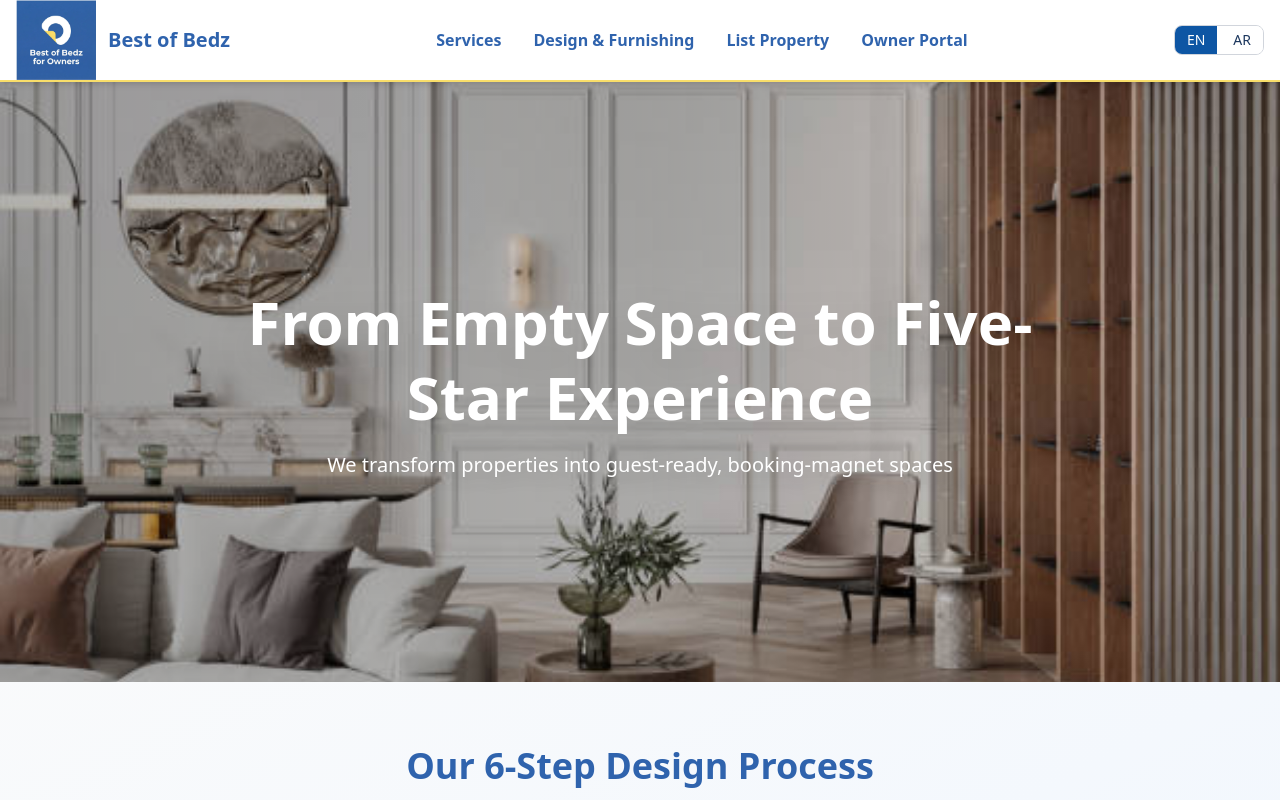
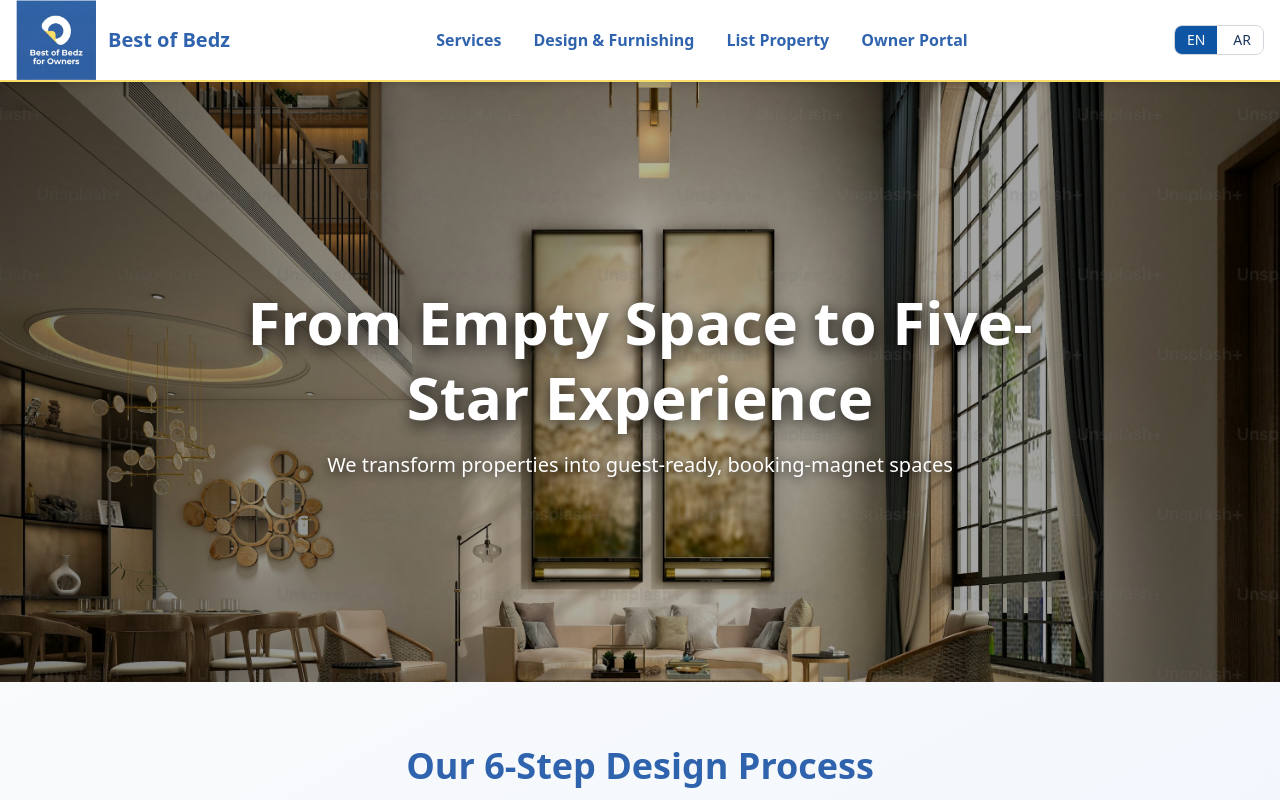
Before and after one commit to HASSANBOB533/property-mgtg-new, a Next.js app: page /en/design in a window 1280 px wide. Shown: the top 800 px of the page. Built offline with nearby package versions, Linux system fonts and the light colour scheme.

Commit message:
Apply high-quality hero image (3000x2500px) with light overlay for text visibility

```diff
--- a/components/design/DesignHero.tsx
+++ b/components/design/DesignHero.tsx
@@ -18,17 +18,17 @@
           priority
           quality={90}
         />
-        {/* Overlay */}
-        <div className="absolute inset-0 bg-gradient-to-r from-black/30 via-black/20 to-transparent"></div>
+        {/* Light Overlay for Text Readability */}
+        <div className="absolute inset-0 bg-gradient-to-r from-black/50 via-black/30 to-black/40"></div>
       </div>
 
       {/* Content */}
       <div className="container mx-auto px-4 relative z-10">
         <div className="max-w-4xl mx-auto text-center">
-          <h1 className="text-4xl md:text-5xl lg:text-6xl font-bold text-white mb-4 leading-tight drop-shadow-2xl">
+          <h1 className="text-4xl md:text-5xl lg:text-6xl font-bold text-white mb-4 leading-tight drop-shadow-[0_4px_8px_rgba(0,0,0,0.8)]">
             {t('title')}
           </h1>
-          <p className="text-lg md:text-xl text-white drop-shadow-xl">
+          <p className="text-lg md:text-xl text-white drop-shadow-[0_2px_6px_rgba(0,0,0,0.8)]">
             {t('subtitle')}
           </p>
         </div>
```
Also changed, not shown: public/images/design-hero.jpg.
